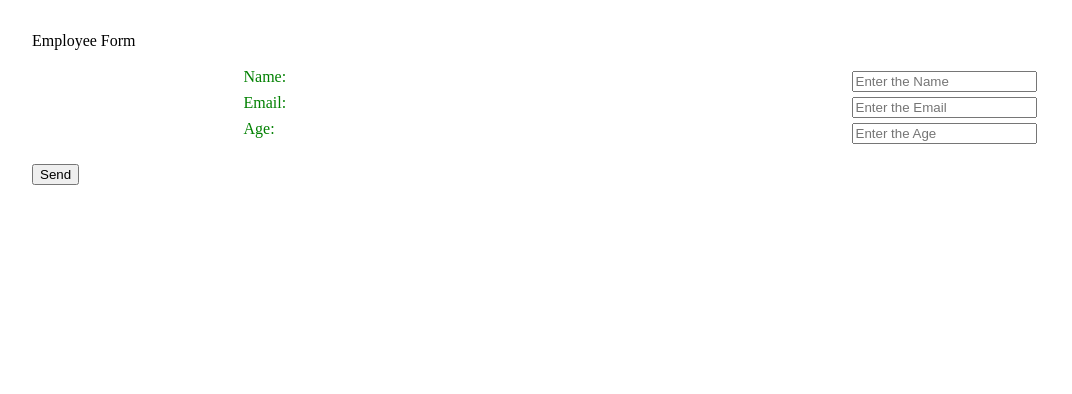
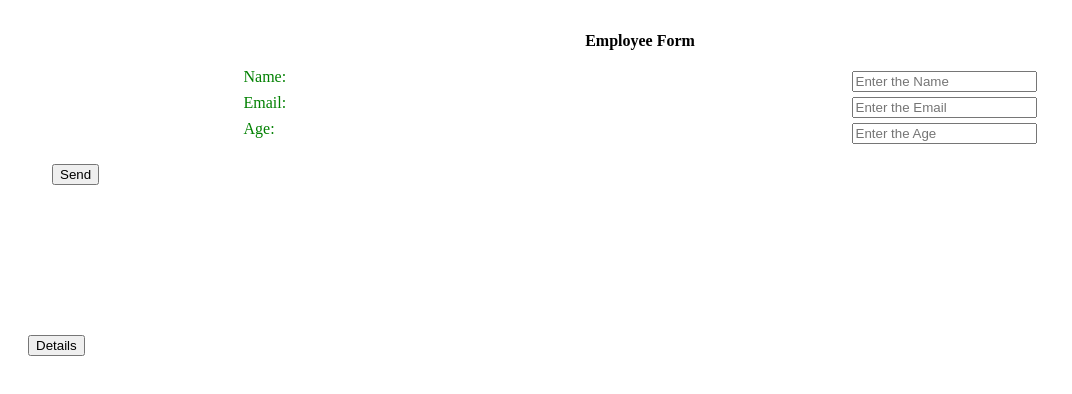
Before and after one commit to soumya-981/angular-formData-project, an Angular app: page / in a window 1280 px wide. Shown: the top 394 px of the page, without its empty margins (0-1072 px from the left). Built offline with nearby package versions, Linux system fonts and the light colour scheme; no server answers.

Commit message:
8 files modified

```diff
--- a/src/app/Employee/employee.component.html
+++ b/src/app/Employee/employee.component.html
@@ -1,5 +1,5 @@
 <div class="main">
-<div> Employee Form </div>
+<div class="title"> Employee Form </div>
 <br/>
 <form class="form-group" [formGroup]="myForm" (ngSubmit)="onSubmit()">
 
@@ -19,7 +19,10 @@
 <input type="text" placeholder="Enter the Age" formControlName="age"/>
 </div>
 <br/>
-<input type = "submit" value = "Send">
+
+<div class="submitButton">
+  <input type = "submit" value = "Send">
+</div>
 </form>
 
 </div>
--- a/src/app/Employee/employee.component.scss
+++ b/src/app/Employee/employee.component.scss
@@ -2,6 +2,10 @@
   padding: 1.5rem;
   display:flex;
   flex-direction: column;
+  .title{
+    text-align: center;
+    font-weight: bold;
+  }
 
 }
 
@@ -12,7 +16,7 @@
 }
 
 .submitButton {
-  padding-left: 1rem;
+  padding-left: 1.25rem;
 }
 
 .container {
--- a/src/app/Employee/employee.component.ts
+++ b/src/app/Employee/employee.component.ts
@@ -20,8 +20,7 @@ export class EmployeeComponent implements OnInit {
   }
 
   onSubmit(): void {
-
-    this._user.employee ={...this.myForm.value};
+   this._user.setEmployeeDetails(this.myForm.value);
     console.log('Your form data : ', this.myForm.value);
   }
 }
--- a/src/app/EmployeeData/employee-data.component.html
+++ b/src/app/EmployeeData/employee-data.component.html
@@ -1,5 +1,18 @@
-
+<div class="main">
 <div *ngFor = "let data of userData">
   {{this.data.id}}
   {{this.data.name}}
 </div>
+
+<br/>
+
+<button (click)=onClick()>Details</button>
+
+<br/>
+<div>
+{{ this.employeeData.name}}
+{{ this.employeeData.email}}
+ {{ this.employeeData.age}}
+</div>
+
+</div>
--- a/src/app/EmployeeData/employee-data.component.scss
+++ b/src/app/EmployeeData/employee-data.component.scss
@@ -0,0 +1,3 @@
+.main {
+  padding: 1.25rem;
+}
--- a/src/app/EmployeeData/employee-deta.component.ts
+++ b/src/app/EmployeeData/employee-deta.component.ts
@@ -12,9 +12,13 @@ export class EmployeeDataComponent implements OnInit {
   employeeData = {};
   userData = [];
   ngOnInit() {
-  this.employeeData = this._user.employee;
-  console.log("inside employeeData", this.employeeData);
+
   this._user.methodCall().subscribe(productdata => this.userData = productdata);
   }
 
+  onClick():void {
+    this.employeeData = this._user.getEmployeeDetails();
+    console.log("inside employeeData", this.employeeData);
+  }
+
 }
--- a/src/app/app.component.html
+++ b/src/app/app.component.html
@@ -1,4 +1,8 @@
 <div>
   <employee></employee>
+  <br/>
+  <br/>
+  <br/>
+  <br/>
   <employee-data></employee-data>
 </div>
--- a/src/service/user.service.ts
+++ b/src/service/user.service.ts
@@ -2,17 +2,21 @@ import { HttpClient } from '@angular/common/http';
 import { Injectable } from '@angular/core';
 import { Observable } from 'rxjs';
 
-@Injectable(
-  {
-    providedIn: 'root'
+@Injectable({
+  providedIn: 'root'
+})
+export class UserService {
+  constructor(private _http: HttpClient) {}
+  employee = {};
+  methodCall(): Observable<any> {
+    return this._http.get('https://jsonplaceholder.typicode.com/users');
   }
-)
-export class UserService {
-
-  constructor(private _http: HttpClient) { }
-  employee = {};
-methodCall(): Observable<any> {
-    return this._http.get("https://jsonplaceholder.typicode.com/users");
+  setEmployeeDetails(details): void {
+    this.employee = { ...details };
+    console.log('Employee Details', this.employee);
   }
 
+  getEmployeeDetails(): any {
+   return this.employee;
+  }
 }
```
